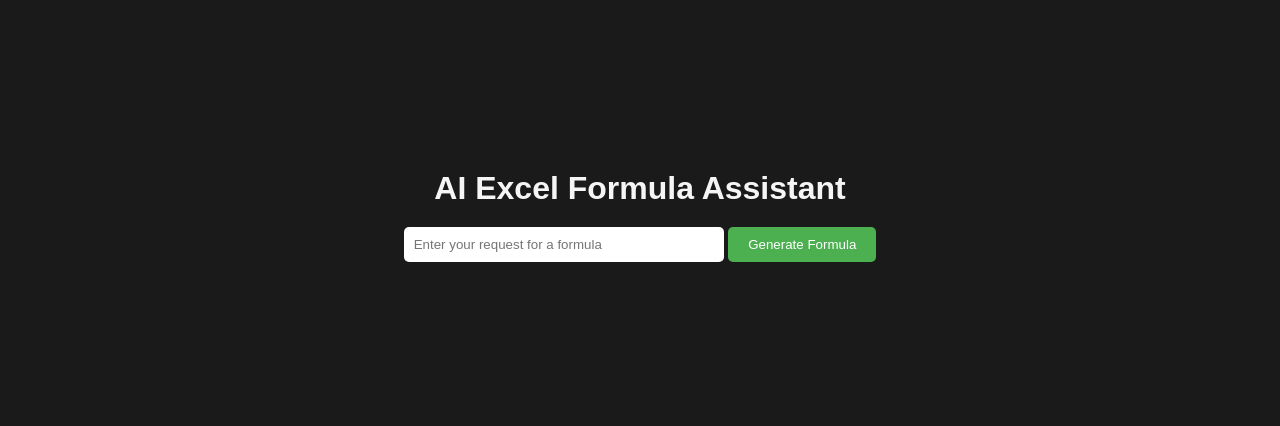
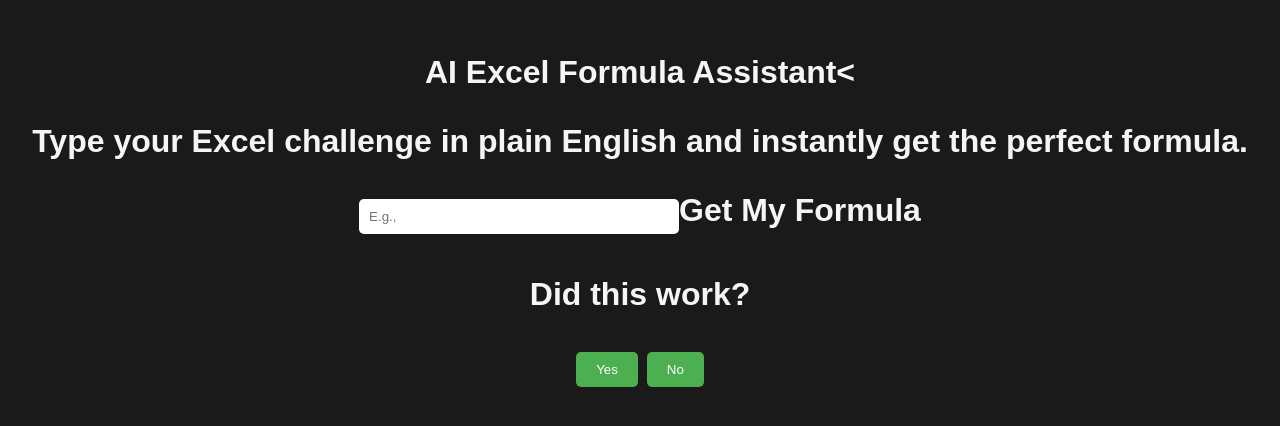
Before and after one commit to geoz32/ai-excel-formula-assistant, a plain HTML site: page index.html in a window 1280 px wide. Shown: the part 180-606 px from the top of the page. Drawn offline with Linux system fonts and the light colour scheme.

Commit message:
Update index.html

```diff
--- a/index.html
+++ b/index.html
@@ -8,10 +8,15 @@
 </head>
 <body>
     <div class="container">
-        <h1>AI Excel Formula Assistant</h1>
-        <input type="text" id="userInput" placeholder="Enter your request for a formula">
-        <button onclick="generateFormula()">Generate Formula</button>
+        <h1>AI Excel Formula Assistant<<p>Type your Excel challenge in plain English and instantly get the perfect formula.</p>
+        <input type="text" id="userInput" placeholder=E.g., 'Calculate the sum of column A'
+        <button onclick="generateFormula()">Get My Formula
         <div id="result"></div>
+            <div id="feedback">
+  <p>Did this work?</p>
+  <button onclick="sendFeedback(true)">Yes</button>
+  <button onclick="sendFeedback(false)">No</button>
+</div>
     </div>
     <script src="script.js"></script>
 </body>
```
